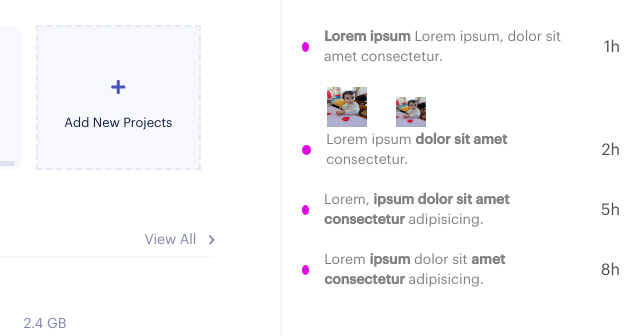
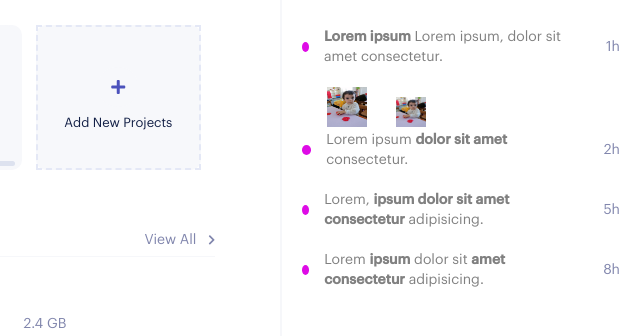
Before and after one commit to yhekim/Dashboard-Interface, a plain HTML site: page index.html in a window 1280 px wide. Shown: the part 173-509 px from the top of the page, 640-1280 px from the left. Drawn offline with Linux system fonts and the light colour scheme.

Commit message:
third commit

```diff
--- a/index.html
+++ b/index.html
@@ -249,7 +249,8 @@
                                 <div class="text-box">
                                     <span class="circle"></span>
                                     <h5><b>Lorem ipsum</b> Lorem ipsum, dolor sit amet consectetur.</h5>
-                                    <span>1h</span>
+                                    <span style="color: #8186AD;
+                                    font-size: 14px;">1h</span>
                                 </div>
 
                                 <div class="rightbar-images">
@@ -267,7 +268,8 @@
                             <div class="text-box">
                                 <span class="circle"></span>
                                 <h5>Lorem ipsum <b>dolor sit amet</b> consectetur.</h5>
-                                <span>2h</span>
+                                <span style="color: #8186AD;
+                                font-size: 14px;">2h</span>
                             </div>
                         </a>
                     </li>
@@ -276,7 +278,8 @@
                             <div class="text-box">
                                 <span class="circle"></span>
                                 <h5>Lorem, <b>ipsum dolor sit amet consectetur</b> adipisicing.</h5>
-                                <span>5h</span>
+                                <span style="color: #8186AD;
+                                font-size: 14px;">5h</span>
                             </div>
                         </a>
                     </li>
@@ -286,7 +289,8 @@
                             <div class="text-box">
                                 <span class="circle"></span>
                                 <h5>Lorem <b>ipsum</b> dolor sit <b>amet consectetur</b> adipisicing.</h5>
-                                <span>8h</span>
+                                <span style="color: #8186AD;
+                                font-size: 14px;">8h</span>
                             </div>
                         </a>
                     </li>
```
Also changed, not shown: 1 other file.
